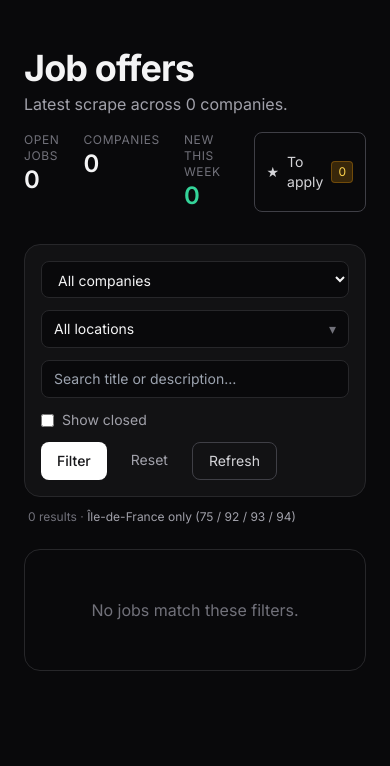
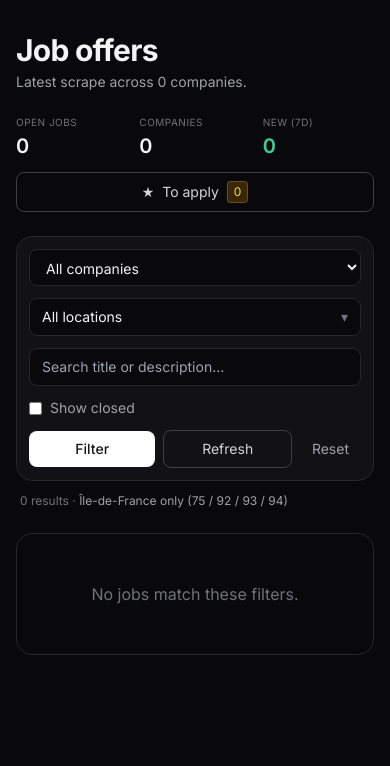
Before and after one commit to yannickD-cmd/Job-scrapper, a FastAPI app: page / in a window 390 px wide. Shown: the top 766 px of the page. Run offline with FastAPI, Linux system fonts and the light colour scheme; parts of the project's set-up code (start-up, migrations or seed data) failed here and were passed over; some libraries are stand-ins or nearby versions.

Commit message:
Dashboard: mobile polish — stats grid, button row, paddings
Render-only tweaks for narrow screens. Before: "NEW THIS WEEK" wrapped
to three vertical lines because four flex items couldn't fit a phone
width, and Filter/Reset/Fresh run/Refresh wrapped onto two rows.

- Header: stack vertically by default, side-by-side from sm+. Title
  drops to text-3xl on mobile, subtitle to text-sm.
- Stats: switch to a 3-col grid on mobile (Open jobs / Companies /
  "New (7d)") with text-xl numbers and text-[10px] uppercase labels +
  whitespace-nowrap, so labels never wrap. Reverts to the original
  flex row on sm+. "New this week" → "New (7d)" — same meaning, fits.
- "To apply" chip: pulled out of the stats row into its own slot under
  the grid on mobile (full-width with self-stretch), inline on sm+.
- Filter buttons: Filter + Refresh grow with flex-1 on mobile so they
  share the row evenly. Fresh run, when present, breaks to its own
  row via basis-full on mobile but stays inline on sm+. Reset is now
  a compact text link at the end.
- Outer paddings: px-4 sm:px-6 on header / form section / main, pt-8
  sm:pt-12 in the header, p-3 sm:p-4 on the form card.
- Job rows: px-4 sm:px-5 py-3 sm:py-4 — slightly tighter on mobile.

Stats values, IDF breadcrumb, dropdowns, modal, and JS untouched.

```diff
--- a/web/templates/dashboard.html
+++ b/web/templates/dashboard.html
@@ -21,27 +21,29 @@
 </head>
 <body class="bg-zinc-950 text-zinc-100 min-h-screen">
 
-<header class="max-w-6xl mx-auto px-6 pt-12 pb-8">
-  <div class="flex items-baseline justify-between gap-4 flex-wrap">
+<header class="max-w-6xl mx-auto px-4 sm:px-6 pt-8 sm:pt-12 pb-6 sm:pb-8">
+  <div class="flex flex-col gap-5 sm:flex-row sm:items-baseline sm:justify-between sm:gap-4">
     <div>
-      <h1 class="text-4xl font-bold tracking-tight">Job offers</h1>
-      <p class="text-zinc-400 mt-1">Latest scrape across {{ stats.companies }} companies.</p>
+      <h1 class="text-3xl sm:text-4xl font-bold tracking-tight">Job offers</h1>
+      <p class="text-zinc-400 text-sm sm:text-base mt-1">Latest scrape across {{ stats.companies }} companies.</p>
     </div>
-    <div class="flex gap-6 text-sm">
-      <div>
-        <div class="text-zinc-500 uppercase tracking-wider text-xs">Open jobs</div>
-        <div class="text-2xl font-semibold">{{ stats.total_open }}</div>
-      </div>
-      <div>
-        <div class="text-zinc-500 uppercase tracking-wider text-xs">Companies</div>
-        <div class="text-2xl font-semibold">{{ stats.companies }}</div>
-      </div>
-      <div>
-        <div class="text-zinc-500 uppercase tracking-wider text-xs">New this week</div>
-        <div class="text-2xl font-semibold text-emerald-400">{{ stats.new_this_week }}</div>
+    <div class="flex flex-col gap-3 sm:flex-row sm:items-baseline sm:gap-6">
+      <div class="grid grid-cols-3 gap-3 sm:flex sm:gap-6 text-sm">
+        <div>
+          <div class="text-zinc-500 uppercase tracking-wider text-[10px] sm:text-xs whitespace-nowrap">Open jobs</div>
+          <div class="text-xl sm:text-2xl font-semibold">{{ stats.total_open }}</div>
+        </div>
+        <div>
+          <div class="text-zinc-500 uppercase tracking-wider text-[10px] sm:text-xs whitespace-nowrap">Companies</div>
+          <div class="text-xl sm:text-2xl font-semibold">{{ stats.companies }}</div>
+        </div>
+        <div>
+          <div class="text-zinc-500 uppercase tracking-wider text-[10px] sm:text-xs whitespace-nowrap">New (7d)</div>
+          <div class="text-xl sm:text-2xl font-semibold text-emerald-400">{{ stats.new_this_week }}</div>
+        </div>
       </div>
       <a href="/?to_apply=1"
-         class="border rounded-lg px-3 py-2 text-sm flex items-center gap-2
+         class="border rounded-lg px-3 py-2 text-sm flex items-center justify-center sm:justify-start gap-2 self-stretch sm:self-auto
                 {% if to_apply_filter %}border-amber-400 text-amber-300 bg-amber-400/10{% else %}border-zinc-700 text-zinc-300 hover:border-amber-500 hover:text-amber-300{% endif %}">
         <span>★</span>
         <span>To apply</span>
@@ -51,8 +53,8 @@
   </div>
 </header>
 
-<section class="max-w-6xl mx-auto px-6 pb-6">
-  <form method="get" action="/" class="grid gap-3 sm:grid-cols-[1fr_1fr_2fr_auto_auto] items-center bg-zinc-900/60 border border-zinc-800 rounded-2xl p-4">
+<section class="max-w-6xl mx-auto px-4 sm:px-6 pb-6">
+  <form method="get" action="/" class="grid gap-3 sm:grid-cols-[1fr_1fr_2fr_auto_auto] items-center bg-zinc-900/60 border border-zinc-800 rounded-2xl p-3 sm:p-4">
     {% if to_apply_filter %}<input type="hidden" name="to_apply" value="1">{% endif %}
     <select name="company" onchange="this.form.submit()"
             class="min-w-0 w-full bg-zinc-950 border border-zinc-800 rounded-lg px-3 py-2 text-sm focus:outline-none focus:border-zinc-600">
@@ -96,22 +98,22 @@
       Show closed
     </label>
 
-    <div class="flex gap-2 flex-wrap">
-      <button type="submit" class="bg-white text-zinc-900 px-4 py-2 rounded-lg text-sm font-medium hover:bg-zinc-200">
+    <div class="flex flex-wrap items-center gap-2">
+      <button type="submit" class="flex-1 sm:flex-none bg-white text-zinc-900 px-4 py-2 rounded-lg text-sm font-medium hover:bg-zinc-200">
         Filter
       </button>
-      <a href="/" class="px-4 py-2 rounded-lg text-sm text-zinc-400 hover:text-white">Reset</a>
+      <button type="button" id="refresh-btn"
+              class="flex-1 sm:flex-none border border-zinc-700 text-zinc-300 px-4 py-2 rounded-lg text-sm hover:border-zinc-500 hover:text-white">
+        Refresh
+      </button>
       {% if selected_company_key %}
         <button type="button" id="fresh-run-btn"
                 data-company="{{ selected_company_key }}"
-                class="bg-emerald-500 text-zinc-950 px-4 py-2 rounded-lg text-sm font-medium hover:bg-emerald-400 disabled:opacity-50 disabled:cursor-not-allowed">
+                class="flex-1 sm:flex-none basis-full sm:basis-auto bg-emerald-500 text-zinc-950 px-4 py-2 rounded-lg text-sm font-medium hover:bg-emerald-400 disabled:opacity-50 disabled:cursor-not-allowed">
           Fresh run
         </button>
       {% endif %}
-      <button type="button" id="refresh-btn"
-              class="border border-zinc-700 text-zinc-300 px-4 py-2 rounded-lg text-sm hover:border-zinc-500 hover:text-white">
-        Refresh
-      </button>
+      <a href="/" class="px-3 py-2 rounded-lg text-sm text-zinc-400 hover:text-white">Reset</a>
     </div>
   </form>
 
@@ -136,12 +138,12 @@
   </div>
 </section>
 
-<main class="max-w-6xl mx-auto px-6 pb-24">
+<main class="max-w-6xl mx-auto px-4 sm:px-6 pb-24">
   <div class="border border-zinc-800 rounded-2xl overflow-hidden divide-y divide-zinc-800/70">
     {% for job in jobs %}
       <button type="button"
               data-job-id="{{ job.id }}"
-              class="job-row w-full text-left block px-5 py-4 hover:bg-zinc-900/60 transition {% if not job.still_open %}opacity-50{% endif %}">
+              class="job-row w-full text-left block px-4 sm:px-5 py-3 sm:py-4 hover:bg-zinc-900/60 transition {% if not job.still_open %}opacity-50{% endif %}">
         <div class="min-w-0">
           <div class="flex items-start gap-2 flex-wrap">
             <span class="font-medium break-words">{{ job.title }}</span>
```
